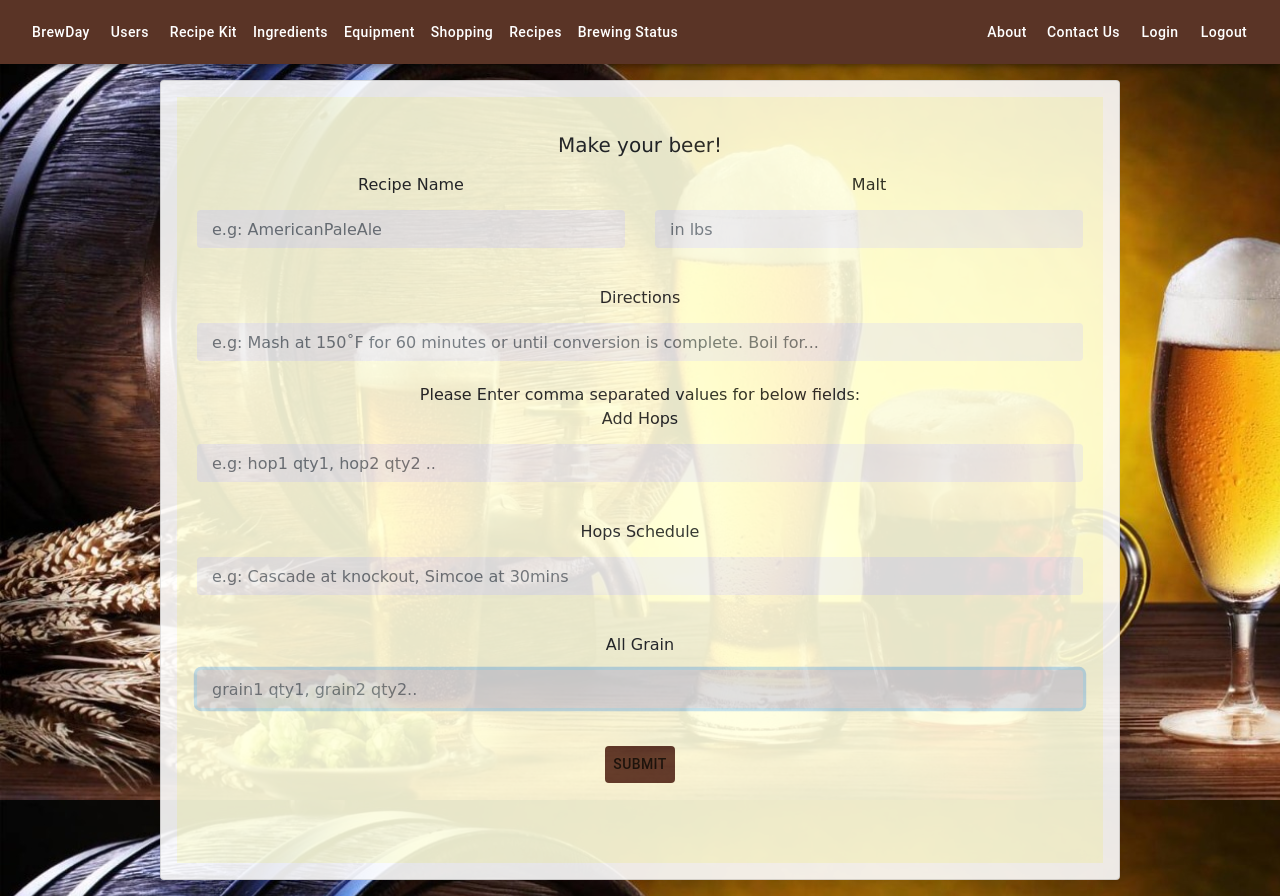
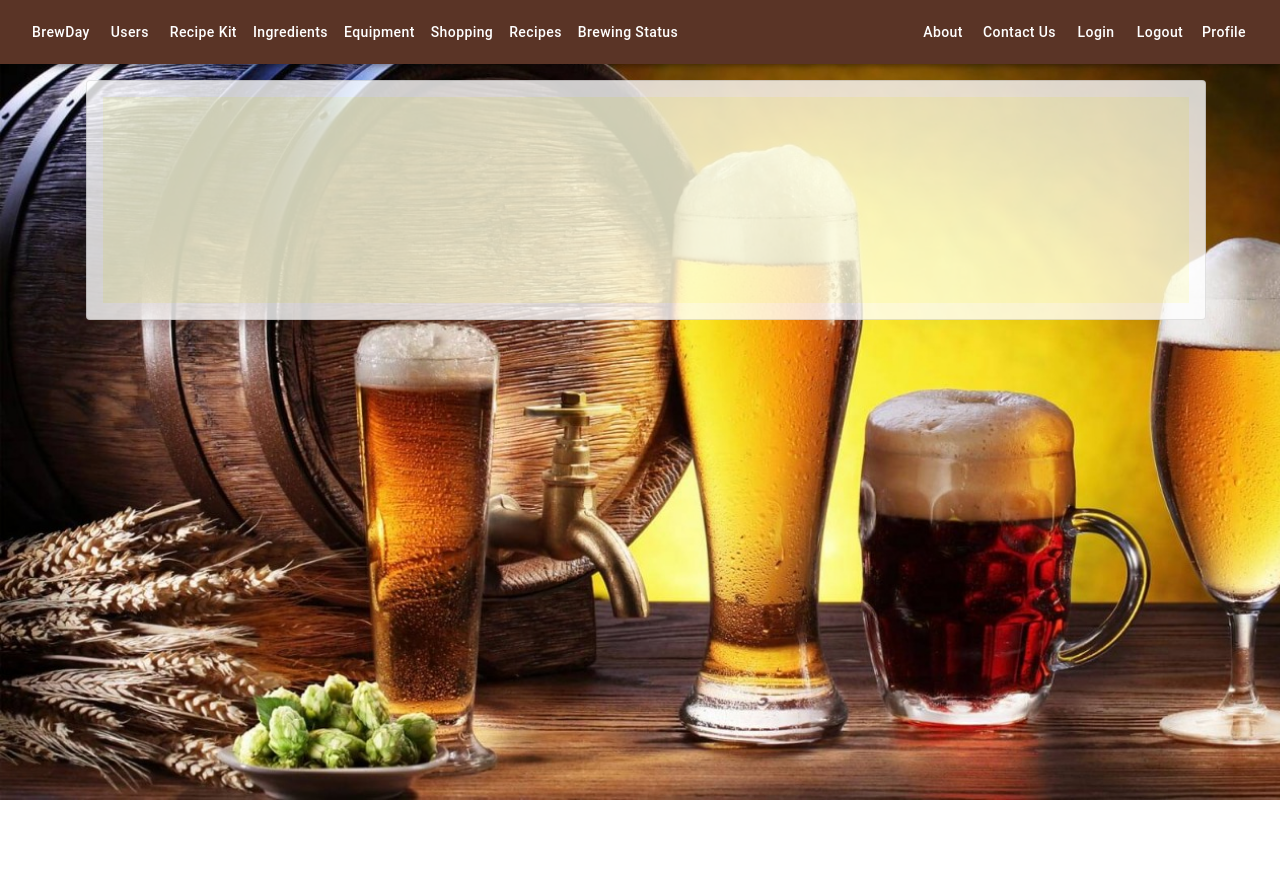
Before and after one commit to CS-27/SER517Fall2019_Group3, a React (Create React App) app in the folder my-app/: page /profile in a window 1280 px wide. After the commit the page ends 800 px from the top, so only its background shows below. Built offline with nearby package versions, Linux system fonts and the light colour scheme; what google-maps-react would draw is missing.

Commit message:
US:111 Task: 149 Adding profile route to navigate to profile component

```diff
--- a/my-app/src/Routes.js
+++ b/my-app/src/Routes.js
@@ -21,7 +21,7 @@ import ShoppingPage from './components/ShoppingPage/shoppingPage';
 import ListShopping from './components/ListShopping/listShopping';
 import ListUser from './components/ListUser/listUser';
 import listRecipe from './components/ListRecipes/searchRecipe/listRecipe'
-
+import Profile from './components/Profile/profile'
 import RecipeHome from './components/ListRecipes/RecipeHome';
 
 import BeerStatus from "./components/StatusPage/beerStatus";
@@ -43,7 +43,7 @@ export default({ childProps }) =>
             <AppliedRoute path="/addShoppingItem" exact component={ShoppingPage} props={childProps} />
             <AppliedRoute path="/shoppinglist" exact component={ListShopping} props={childProps} />
             <AppliedRoute path="/addRecipe" exact component={AddRecipe} props={childProps} />
-            <AppliedRoute path="/profile" exact component={AddRecipe} props={childProps} />
+            <AppliedRoute path="/profile" exact component={Profile} props={childProps} />
 
             <AppliedRoute path="/showRecipe" exact component={RecipeHome} props={childProps} />
 
--- a/my-app/src/components/Toolbar/Toolbar.js
+++ b/my-app/src/components/Toolbar/Toolbar.js
@@ -104,6 +104,8 @@ export default class ButtonAppBar extends Component {
 
               <Button component={Link} to="/signin" color="inherit" className="text-capitalize">Login</Button>
               <Button onClick={this.handleLogout} color="inherit" className="text-capitalize">Logout</Button>
+              <Button component={Link} to="/profile" color="inherit" className="text-capitalize">Profile</Button>
+
             </Toolbar>
           </AppBar>
           <Switch>
```
